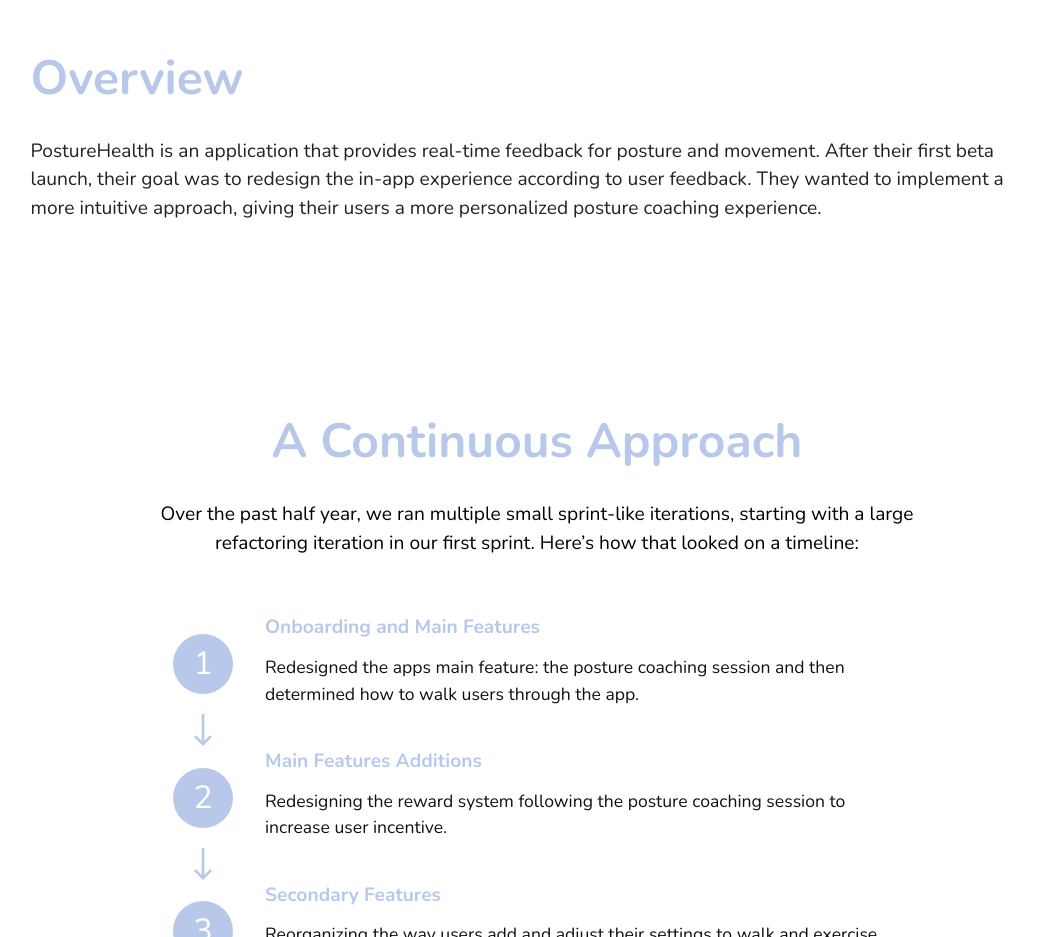
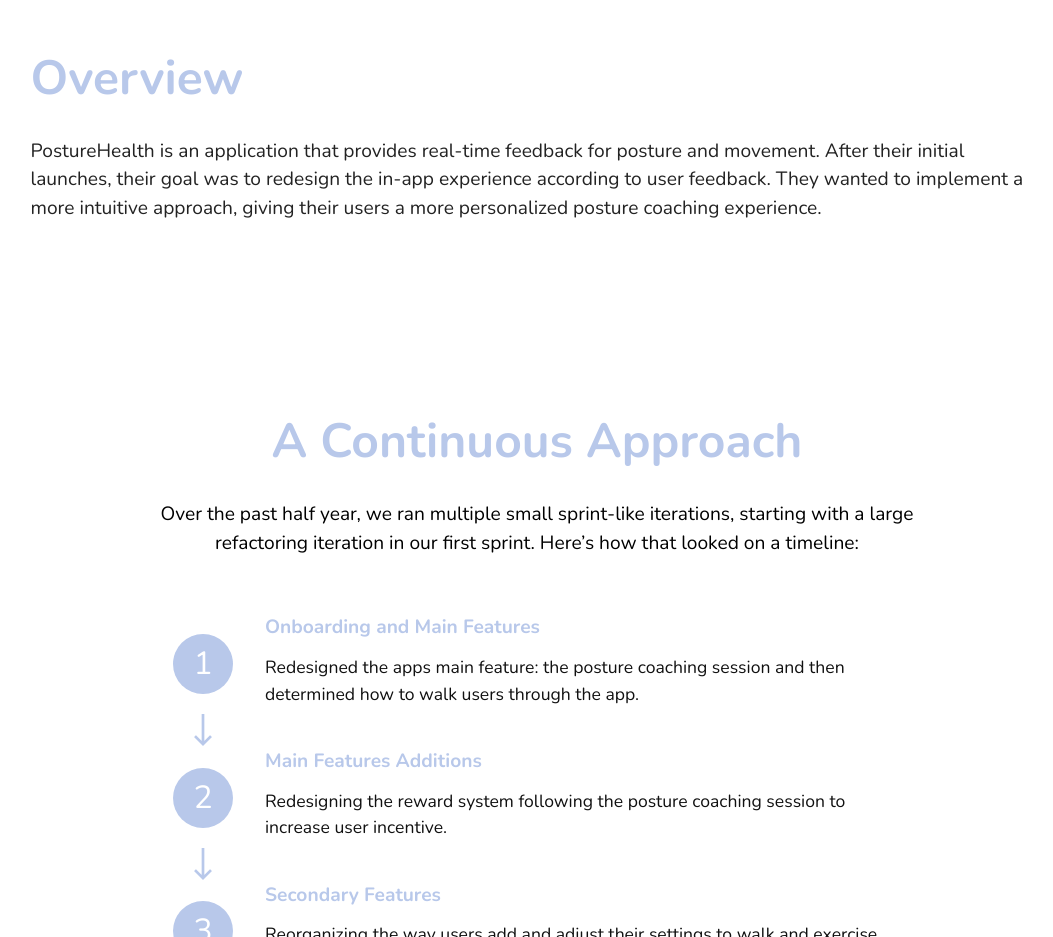
Before and after one commit to chydesigns/chydesigns.github.io, a plain HTML site: page posturehealth.html in a window 1280 px wide. Shown: the part 1120-2057 px from the top of the page, without its empty margins (103-1156 px from the left). Drawn offline with nearby package versions, Linux system fonts and the light colour scheme; files whose address does not match are found by name.

Commit message:
Update posturehealth.html

```diff
--- a/posturehealth.html
+++ b/posturehealth.html
@@ -120,7 +120,7 @@
 
                 <h4 class="mbr-section-subtitle mbr-fonts-style mb-4 display-2"><strong>
                     Overview</strong></h4>
-                <p class="mbr-text mbr-fonts-style display-7">PostureHealth is an application that provides real-time feedback for posture and movement. After their first beta launch, their goal was to redesign the in-app experience according to user feedback.&nbsp;They wanted to implement a more intuitive approach, giving their users a more personalized posture coaching experience.</p>
+                <p class="mbr-text mbr-fonts-style display-7">PostureHealth is an application that provides real-time feedback for posture and movement. After their initial launches, their goal was to redesign the in-app experience according to user feedback.&nbsp;They wanted to implement a more intuitive approach, giving their users a more personalized posture coaching experience.</p>
             </div>
         </div>
     </div>
@@ -272,7 +272,7 @@
 
                     <p class="mbr-text mbr-fonts-style display-7">While brainstorming the order of how the demo would be presented, we were able to <strong>decease the number of steps from seven to five by only including the steps that were most intuitive to the goal of this demo</strong>. The introduction of the settings button would not be necessary to this demo since it could be introduced previously in the onboarding process.
 <br>
-<br><strong>Contribution:</strong> I created all flow diagrams and high-fidelity user flow (image below). This would allow our design for the demo to be thorough, identifies errors at the start, and save us time in our prototyping phase. I led the design sessions in which we determined the initial layout.</p>
+<br><strong>Contribution:</strong> I created all flow diagrams and high-fidelity user flow (image below). This would allow our design for the demo to be thorough, identifies errors at the start, and save us time in our prototyping phase. I contributed in the design sessions in which we determined the initial layout.</p>
                 </div>
             </div>
         </div>
```
